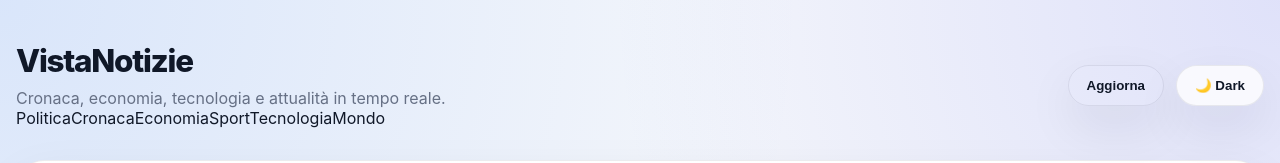
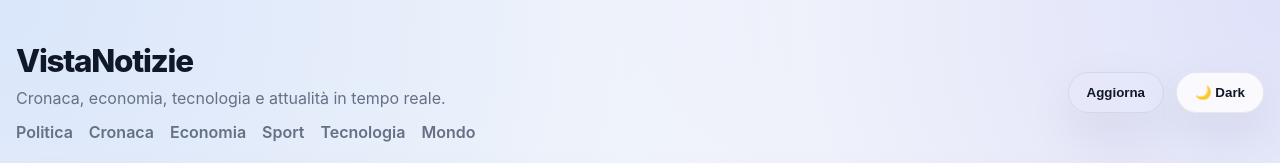
Before and after one commit to vistanotizie/vistanotizie, a Next.js app: page / in a window 1280 px wide. Shown: the top 163 px of the page. Built offline with nearby package versions, Linux system fonts and the light colour scheme; no server answers.

Commit message:
Update globals.css

```diff
--- a/app/globals.css
+++ b/app/globals.css
@@ -339,3 +339,21 @@ img {
     padding: 18px;
   }
 }
+
+.top-menu {
+  display: flex;
+  flex-wrap: wrap;
+  gap: 16px;
+  margin-top: 14px;
+}
+
+.top-menu a {
+  text-decoration: none;
+  color: var(--muted);
+  font-weight: 600;
+  transition: 0.2s;
+}
+
+.top-menu a:hover {
+  color: var(--primary);
+}
```
